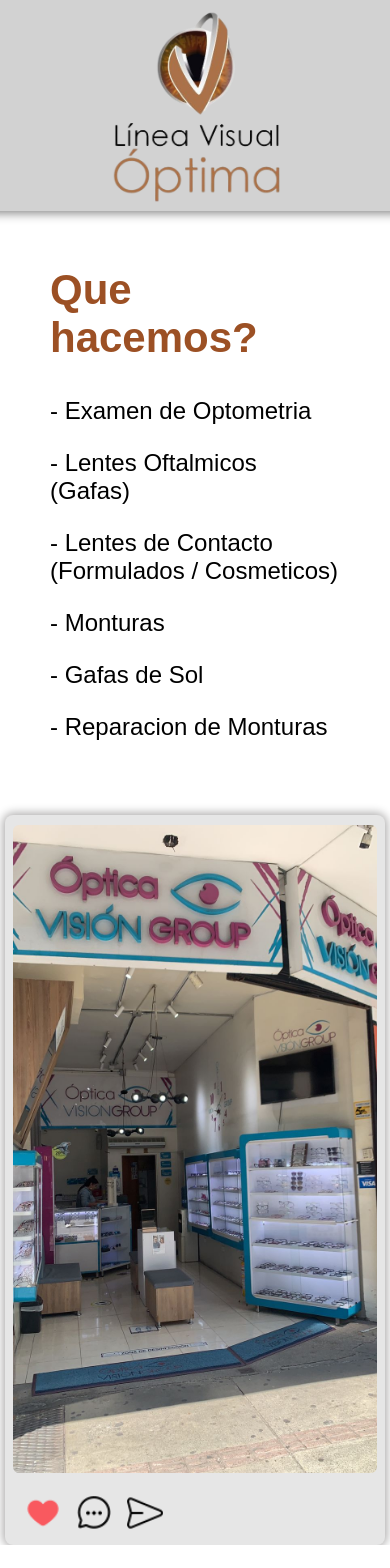
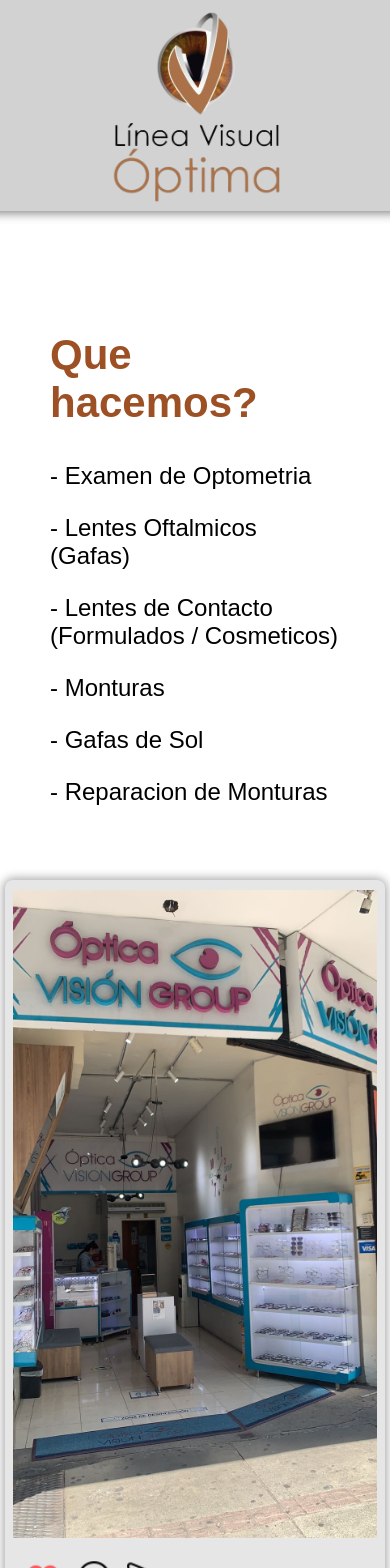
Before and after one commit to andres0818/lineaVisualOptima, a React (Create React App) app: page / in a window 390 px wide. Shown: the top 1568 px of the page. Before the commit the page ends 1545 px from the top, so only its background shows below. Built offline with nearby package versions, Linux system fonts and the light colour scheme.

Commit message:
Tarjeta v.1 : Servicios : Se corrige el bug en responsive para que la imagen de la tienda no tape las de abajo

```diff
--- a/src/components/Servicios/Servicios.scss
+++ b/src/components/Servicios/Servicios.scss
@@ -9,7 +9,12 @@
   height: 800px;
   @include centrar(); // centra con display flex
   flex-direction: column;
-  //   margin-top: -40px;
+  @media (max-width:997px) {
+      margin-top: 40px;
+    height: 1400px;
+    justify-content: normal;
+
+  }
 }
 
 .subtitulo {
@@ -30,7 +35,7 @@
 
 .contenedor {
   width: 100%;
-  height: 100%;
+  height: 800px;
   margin-top: 50px;
   @include centrar(); // centra con display flex
   flex-direction: row;
@@ -64,7 +69,6 @@
   img {
     height: 90%;
     object-fit: contain;
-    border-radius: 6px;
   }
 }
 
```
